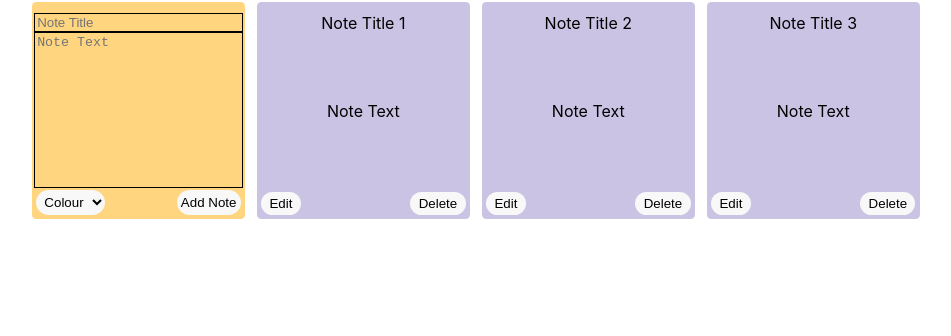
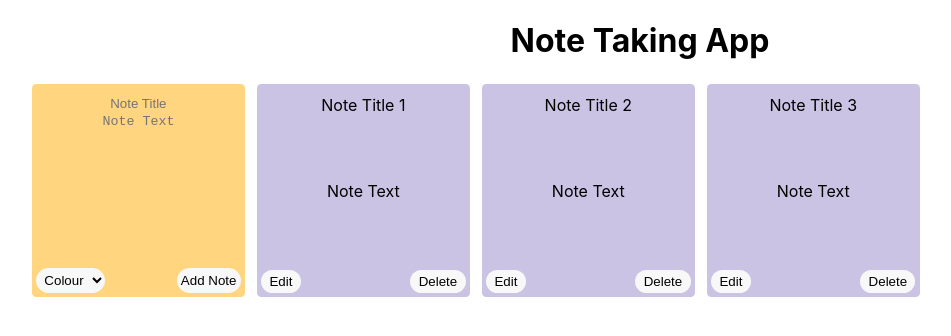
Before and after one commit to Josholeary/RWAT-C19381781, a React (Create React App) app in the folder Lab1/Prob2/note-app/: page / in a window 1280 px wide. Shown: the top 336 px of the page, without its empty margins (0-951 px from the left). Built offline with nearby package versions, Linux system fonts and the light colour scheme.

Commit message:
implemented delete functionality

```diff
--- a/Lab1/Prob2/note-app/src/App.js
+++ b/Lab1/Prob2/note-app/src/App.js
@@ -8,32 +8,43 @@ const App = () => {
     id: nanoid(),
     noteTitle: "Note Title 1",
     noteText: "Note Text",
+    noteColour: "red"
   },
   {
     id: nanoid(),
     noteTitle: "Note Title 2",
     noteText: "Note Text",
+    noteColour: "green"
   },
   {
     id: nanoid(),
     noteTitle: "Note Title 3",
     noteText: "Note Text",
+    noteColour: "blue"
   }
 ]);
 
-  const saveNote =  (title, text) => {
+  const saveNote =  (title, text, colour) => {
       const newNote = {
         id: nanoid(),
         noteTitle: title,
-        noteText: text
+        noteText: text,
+        noteColour: colour
       }
       const notesArr = [...notes, newNote];
       setNotes(notesArr);
   }
 
+  const deleteNote = (id) =>
+  {
+      const notesArr = notes.filter((note)=> note.id !== id);
+      setNotes(notesArr);
+  }
+
   return (
     <div className="container">
-        <AllNotes notes={notes} saveNoteHandler={saveNote} />
+        <h1> Note Taking App </h1>
+        <AllNotes notes={notes} saveNoteHandler={saveNote} deleteNoteHandler={deleteNote} />
     </div>
   );
 };
--- a/Lab1/Prob2/note-app/src/components/AddNote.js
+++ b/Lab1/Prob2/note-app/src/components/AddNote.js
@@ -3,6 +3,7 @@ import { useState } from "react";
 const AddNote = ({saveNoteHandler}) => {
     const [noteTitle, setNoteTitle] = useState('');
     const [noteText, setNoteText] = useState('');
+    const [noteColour, setNoteColour] = useState('')
 
     const titleHandler = (event) => {
         setNoteTitle(event.target.value);
@@ -13,15 +14,16 @@ const AddNote = ({saveNoteHandler}) => {
     };
 
     const colourHandler = (event) => {
-        console.log(event.target.value);
+        setNoteColour(event.target.value);
     };
 
     const saveHandler = () => {
-        if(noteText.trim().length > 0 || noteTitle.trim().length > 0)
+        if(noteText.trim().length > 0 && noteTitle.trim().length > 0)
         {
-            saveNoteHandler(noteTitle,noteText);
+            saveNoteHandler(noteTitle,noteText,noteColour);
             setNoteTitle('');
             setNoteText('');
+            setNoteColour('');
         }
     }
 
@@ -33,7 +35,7 @@ const AddNote = ({saveNoteHandler}) => {
             <div className="noteControls">
 
                 <select className="colorSel" id="color" onChange={colourHandler} name="color">
-                    <option value="" disabled selected>Colour</option>
+                    <option value="" selected disabled>Colour</option>
                     <option value="red">Red</option>
                     <option value="green">Green</option>
                     <option value="blue">Blue</option>
--- a/Lab1/Prob2/note-app/src/components/AllNotes.js
+++ b/Lab1/Prob2/note-app/src/components/AllNotes.js
@@ -1,12 +1,12 @@
 import Note from "./Note";
 import AddNote from "./AddNote";
 
-const AllNotes = ({notes, saveNoteHandler}) => {
+const AllNotes = ({notes, saveNoteHandler, deleteNoteHandler}) => {
     return (
         <div className="all-notes">
             <AddNote saveNoteHandler={saveNoteHandler} />
             { notes.map((note)=>
-            <Note id={note.id} noteTitle={note.noteTitle} noteText={note.noteText} />
+            <Note id={note.id} noteTitle={note.noteTitle} noteText={note.noteText} noteColour={note.noteColour} saveNoteHandler={saveNoteHandler} deleteNoteHandler={deleteNoteHandler} />
             )}
         </div>
     );
--- a/Lab1/Prob2/note-app/src/components/Note.js
+++ b/Lab1/Prob2/note-app/src/components/Note.js
@@ -1,4 +1,5 @@
-const Note = ({id, noteTitle, noteText}) => {
+const Note = ({id, noteTitle, noteText, deleteNoteHandler}) => {
+
     return (
             <div className="note">
                 <div className="noteTitle"> {noteTitle} </div>
@@ -7,7 +8,7 @@ const Note = ({id, noteTitle, noteText}) => {
                 </div>
                 <div className="noteControls">
                     <button className="edit">Edit</button>
-                <button className="delete">Delete</button>
+                    <button className="delete" onClick={()=> deleteNoteHandler(id)}>Delete</button>
                 </div>
             </div>
     )
--- a/Lab1/Prob2/note-app/src/index.css
+++ b/Lab1/Prob2/note-app/src/index.css
@@ -19,6 +19,10 @@ code {
   max-width: 95%;
 }
 
+h1 {
+  text-align: center;
+}
+
 .note {
   background-color: #CBC3E3;
   display: flex;
@@ -38,14 +42,16 @@ code {
 
 input[type="text"]
 {
-  border: 1px solid black;
+  border: none;
   background-color: transparent;
+  text-align: center;
 }
 
 textarea {
-  border: 1px solid black;
+  border: none;
   background-color: transparent;
   resize: none;
+  text-align: center;
 }
 
 .add {
```
Also changed, not shown: 1 other file (tests, documents, lock files or other folders). Lines whose indentation alone changed are shown as unchanged.
